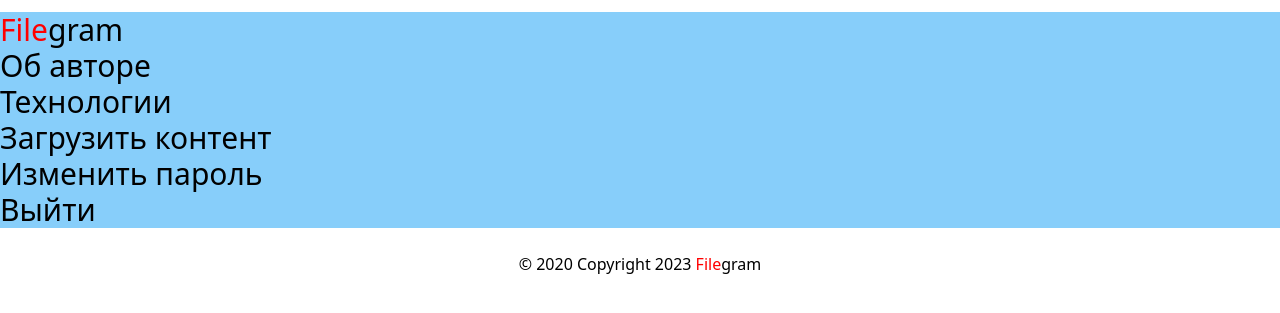
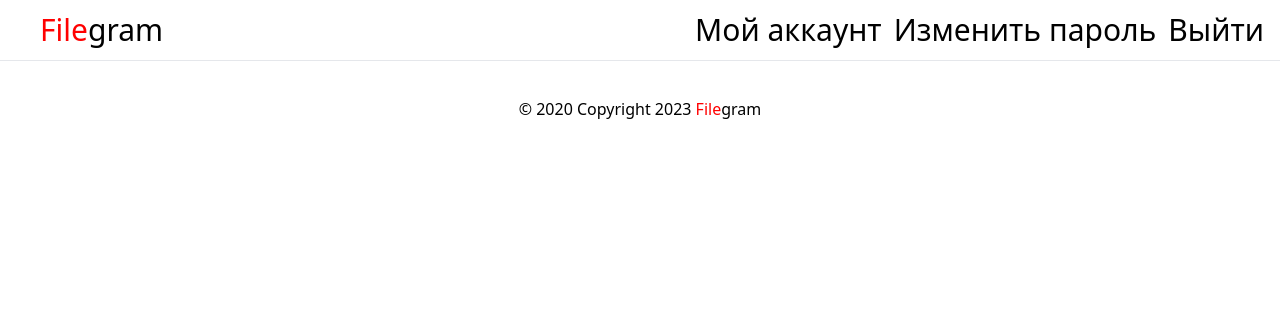
Before and after one commit to VladimirMonolith/filegram, a FastAPI app: template source/templates/base.html in a window 1280 px wide. Shown: the top 313 px of the page. Run offline with FastAPI, Linux system fonts and the light colour scheme; the template is opened without the code that fills it: most values are stand-ins (such as "Sample title", 1, 10 or a date in 2020); parts of the project's set-up code (start-up, migrations or seed data) failed here and were passed over; some libraries are stand-ins or nearby versions.

Commit message:
Доработаны шаблоны

```diff
--- a/source/templates/header.html
+++ b/source/templates/header.html
@@ -1,17 +1,14 @@
-<header>
-  <nav class="flex justify-between text-3xl my-3"
-       style="background-color: lightskyblue">
-    <div class="container">
-      <a class="navbar-brand">
-        <span style="color:red">File</span>gram
-      </a>
-      <ul class="nav nav-pills">
-        <li class="nav-item">Об авторе</li>
-        <li class="nav-item">Технологии</li>
-        <li class="nav-item">Загрузить контент</li>
-        <li class="nav-item">Изменить пароль</li>
-        <li class="nav-item">Выйти</li>
-      </ul>
-    </div>
-  </nav>
-</header>
+<nav class="flex justify-between text-3xl my-3">
+  <ul class="flex ml-10">
+    <li>
+      <span style="color:red">File</span>gram
+    </li>
+  </ul>
+  <ul class="flex gap-3 mr-4">
+    <li>Мой аккаунт</li>
+    <li>Изменить пароль</li>
+    <li>Выйти</li>
+  </ul>
+</nav>
+<hr>
+<br>
```
Also changed, not shown: source/templates/base.html (+3 -4 lines), source/templates/index.html (line endings or trailing spaces).
